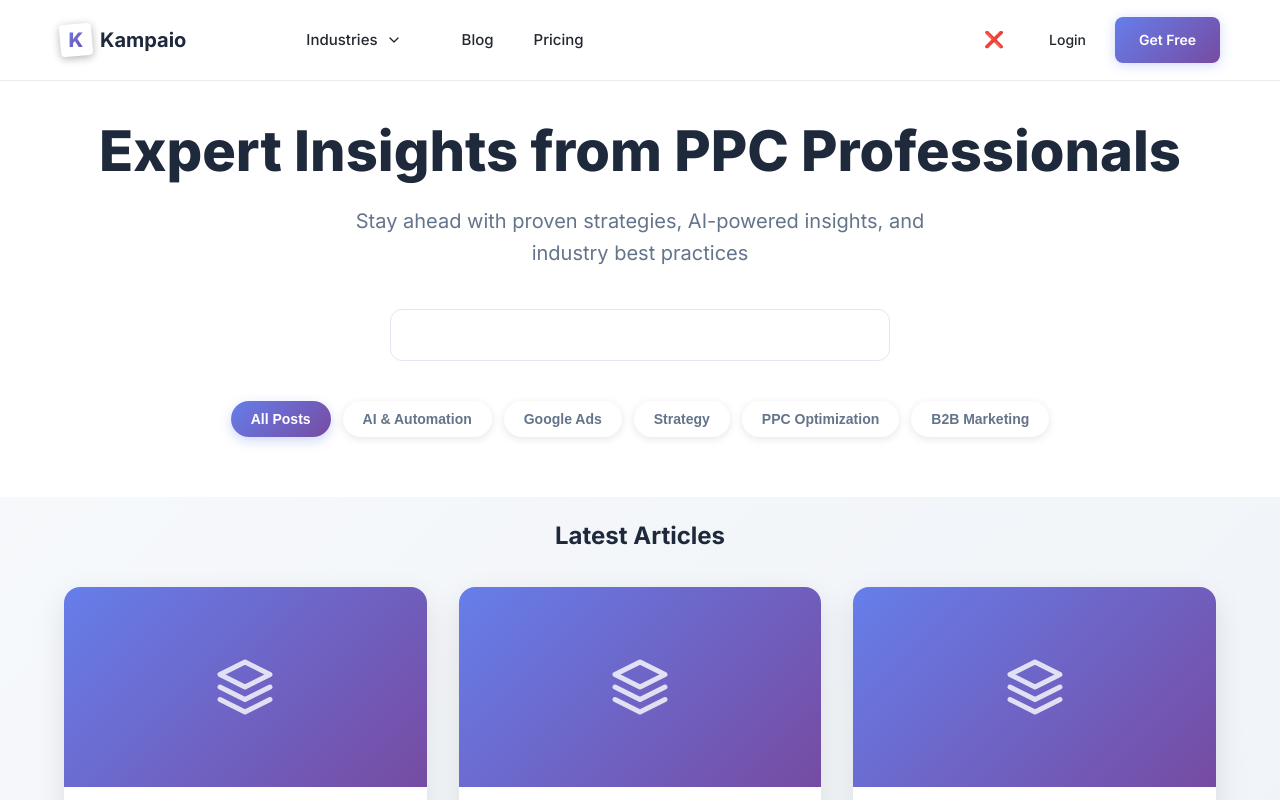
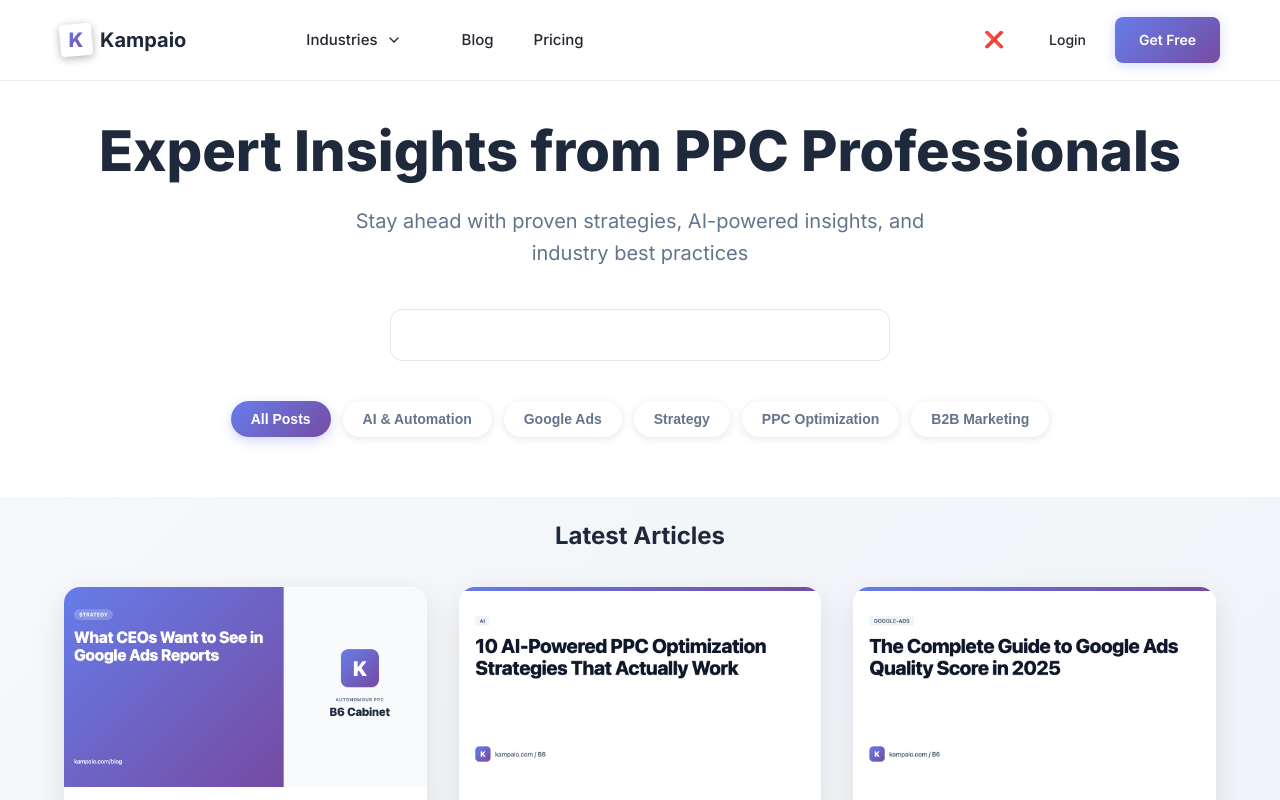
Before and after one commit to vitali-ppc/ppc-landing, a Next.js app: page /blog in a window 1280 px wide. Built offline with nearby package versions, Linux system fonts and the light colour scheme.

Commit message:
Revert "revert(blog): restore purple placeholder thumbnails on /blog cards"
This reverts commit 2d148477e4cb0d6f6aa9fd00ec48c7cd5ec32680.

```diff
--- a/src/app/blog/page.tsx
+++ b/src/app/blog/page.tsx
@@ -439,7 +439,31 @@
                 <div style={{
                   height: '200px',
                   background: 'linear-gradient(135deg, #667eea 0%, #764ba2 100%)',
-                  display: 'flex',
+                  position: 'relative',
+                  overflow: 'hidden'
+                }}>
+                  <img
+                    src={`/og/${post.slug}.png`}
+                    alt={post.title}
+                    style={{
+                      width: '100%',
+                      height: '100%',
+                      objectFit: 'cover',
+                      objectPosition: 'center',
+                      display: 'block'
+                    }}
+                    onError={(e) => {
+                      // Fallback to placeholder icon if OG image missing
+                      const target = e.currentTarget;
+                      target.style.display = 'none';
+                      const fallback = target.nextElementSibling as HTMLElement | null;
+                      if (fallback) fallback.style.display = 'flex';
+                    }}
+                  />
+                  <div style={{
+                    position: 'absolute',
+                    inset: 0,
+                    display: 'none',
                     alignItems: 'center',
                     justifyContent: 'center'
                   }}>
@@ -448,6 +472,7 @@
                       <path d="M2 17L12 22L22 17" stroke="currentColor" strokeWidth="2" strokeLinecap="round" strokeLinejoin="round"/>
                       <path d="M2 12L12 17L22 12" stroke="currentColor" strokeWidth="2" strokeLinecap="round" strokeLinejoin="round"/>
                     </svg>
+                  </div>
                 </div>
                 <div style={{ padding: '24px' }}>
                   <div style={{
```
Lines whose indentation alone changed are shown as unchanged.
